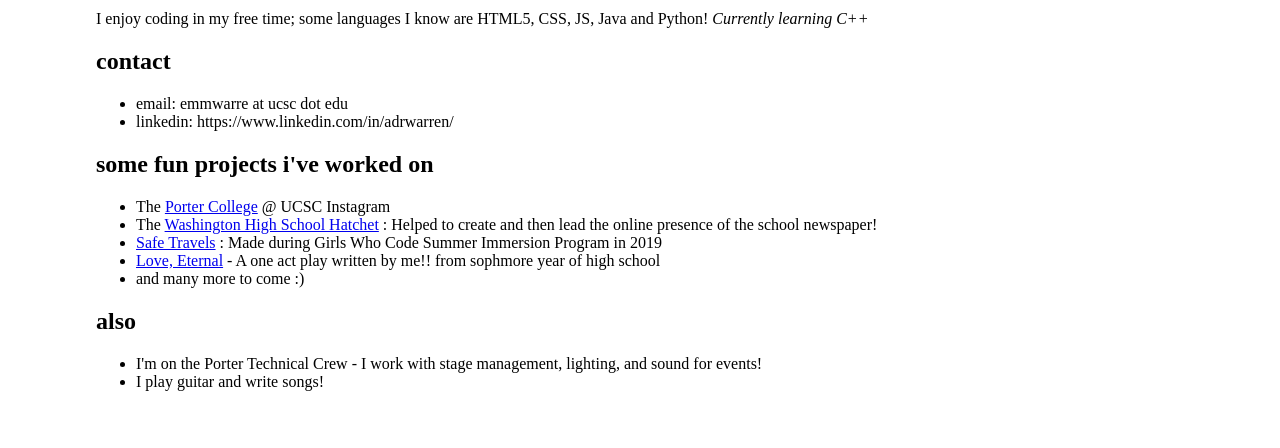
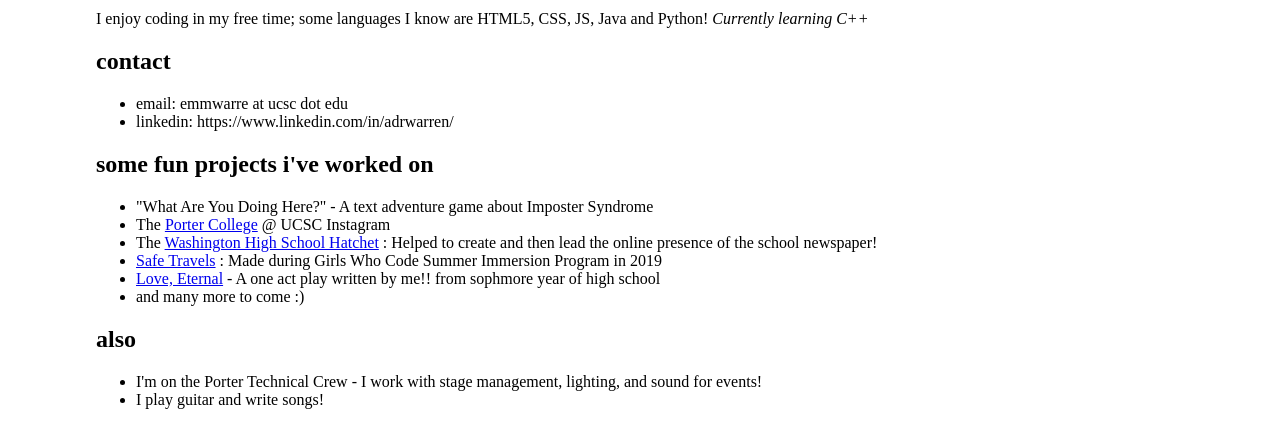
Before and after one commit to adrwarren/hello, a plain HTML site: page index.html in a window 1280 px wide. Shown: the part 196-644 px from the top of the page. Drawn offline with Linux system fonts and the light colour scheme.

Commit message:
Update index.html

```diff
--- a/index.html
+++ b/index.html
@@ -38,6 +38,10 @@
 
 	  <h2>some fun projects i've worked on</h2>
 	  <ul>
+		<li>
+			"What Are You Doing Here?" - A text adventure game about Imposter Syndrome
+		</li>
+
 		<li>
 			The <a href = "https://www.instagram.com/porter.college/">
 				Porter College</a> @ UCSC Instagram
```
